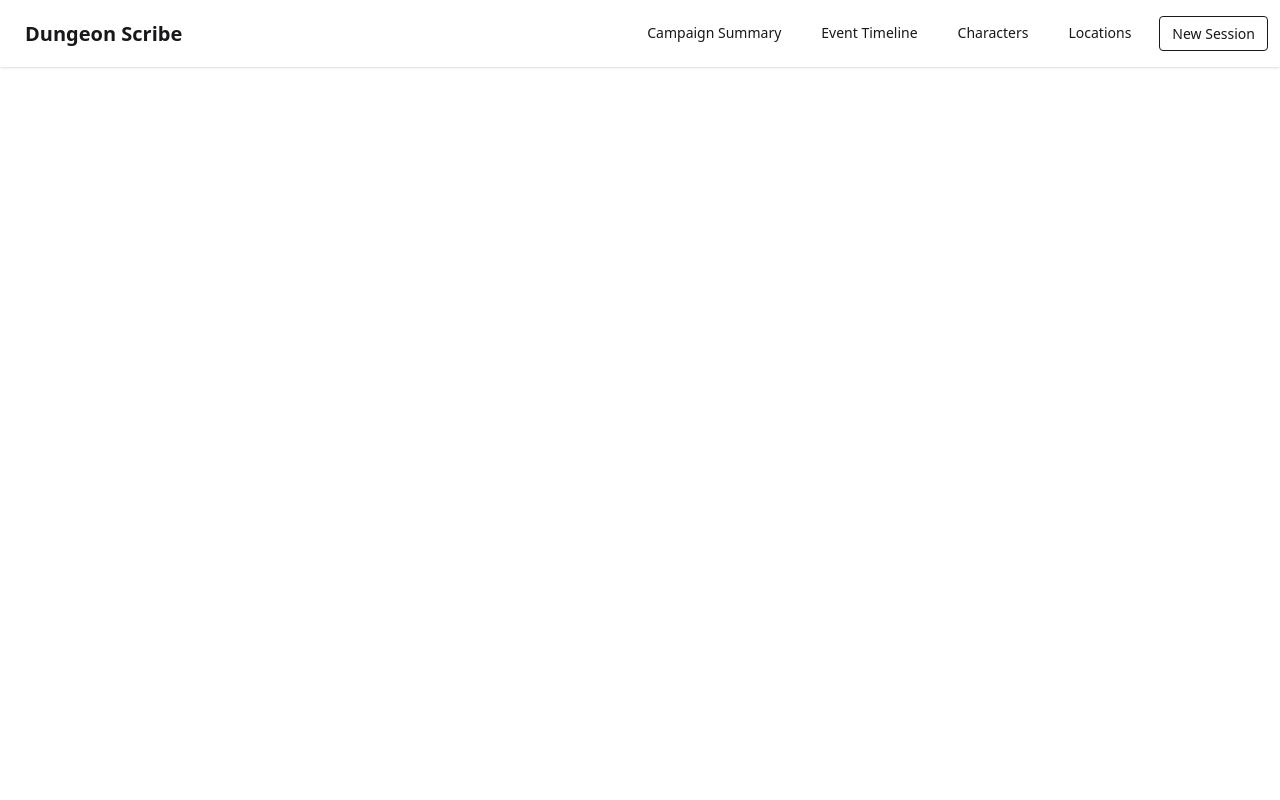
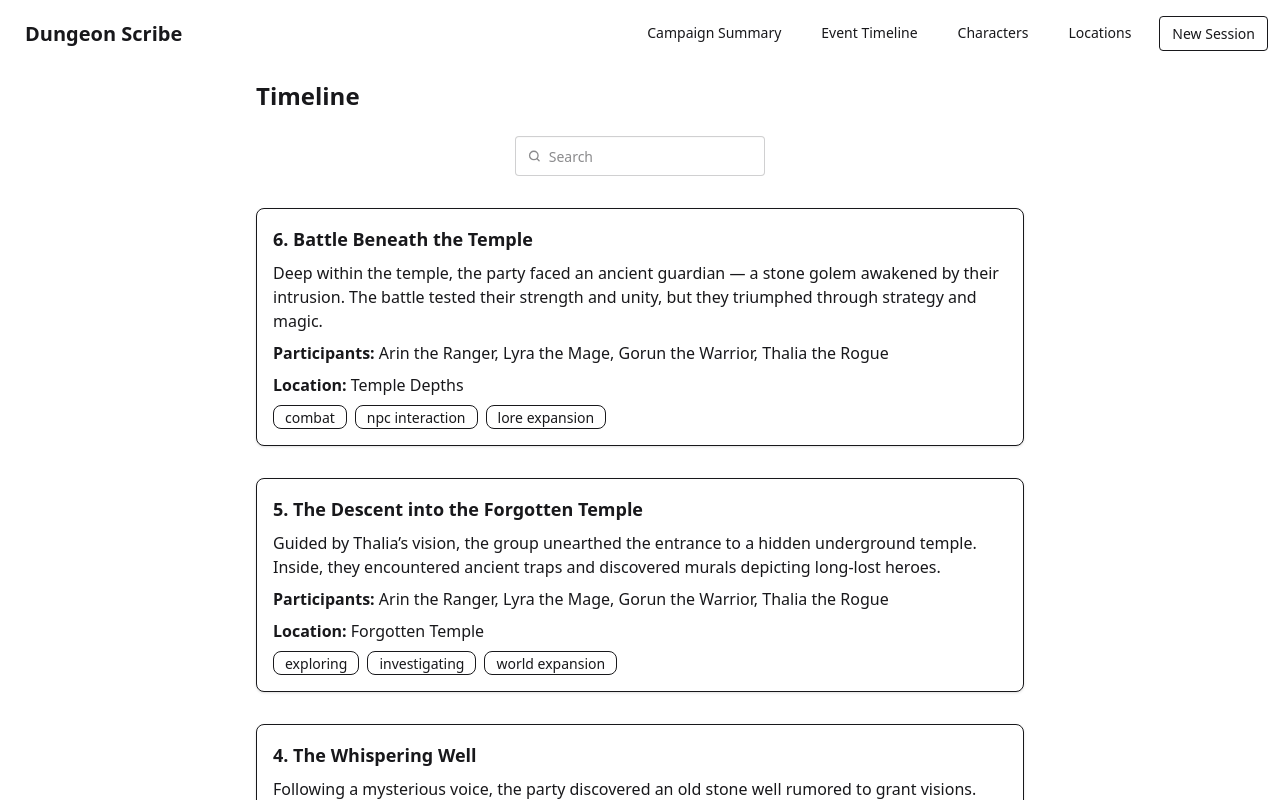
Before and after one commit to shavet-akiya/CriticalFail, a Next.js app in the folder ui/: page /timeline in a window 1280 px wide. Shown: the top 800 px of the page. Built offline with nearby package versions, Linux system fonts and the light colour scheme.

Commit message:
timelines page with static data and static search bar. nav bar was fixed to show above components

```diff
--- a/ui/app/timeline/page.tsx
+++ b/ui/app/timeline/page.tsx
@@ -1,18 +1,50 @@
+// "use client";
+// import { useState } from "react";
+// import EventCard from "@/components/eventCard";
+// import FilterDrawer from "@/components/filterDrawer";
+
+// export default function Timeline() {
+//     const [characterFilter, setCharacterFilter] = useState<
+//         "all" | "players" | "npc"
+//     >("all");
+//     const [tagFilter, setTagFilter] = useState<string[]>([]);
+//     const [themeFilter, setThemeFilter] = useState<string[]>([]);
+
+//     return (
+//         <div className="w-full">
+//             <div className="grid grid-cols-[250px_1fr] min-h-screen"></div>
+//         </div>
+//     );
+// }
+
+
+
 "use client";
-import { useState } from "react";
+
 import EventCard from "@/components/eventCard";
-import FilterDrawer from "@/components/filterDrawer";
+import eventsData from "@/types/events.json"; // adjust path if needed
+import type { Event, CampaignTags } from "@/types/types";
+import SearchBar from "@/components/SearchBar"
 
 export default function Timeline() {
-    const [characterFilter, setCharacterFilter] = useState<
-        "all" | "players" | "npc"
-    >("all");
-    const [tagFilter, setTagFilter] = useState<string[]>([]);
-    const [themeFilter, setThemeFilter] = useState<string[]>([]);
+    const events: Event[] = eventsData.events
+        .map((e) => ({
+            ...e,
+            event_tags: e.event_tags as CampaignTags[],
+        }))
+        .sort((a, b) => b.timeline_order - a.timeline_order);
 
     return (
-        <div className="w-full">
-            <div className="grid grid-cols-[250px_1fr] min-h-screen"></div>
+        <div className="w-full flex flex-col items-center p-4">
+            <h1 className="text-2xl font-bold mb-6 w-full max-w-3xl">
+                Timeline
+            </h1>
+            <SearchBar />
+            <div className="flex flex-col gap-4 w-full max-w-3xl">
+                {events.map((event) => (
+                    <EventCard key={event.event_id} event={event} />
+                ))}
+            </div>
         </div>
     );
 }
--- /dev/null
+++ b/ui/components/SearchBar.jsx
@@ -0,0 +1,30 @@
+export default function SearchBar() {
+    return (
+        <div className="sticky top-[4.5rem] z-40 pb-4 mb-4">
+            <label className="input flex items-center gap-2">
+                <svg
+                    className="h-[1em] opacity-50"
+                    xmlns="http://www.w3.org/2000/svg"
+                    viewBox="0 0 24 24"
+                >
+                    <g
+                        strokeLinejoin="round"
+                        strokeLinecap="round"
+                        strokeWidth="2.5"
+                        fill="none"
+                        stroke="currentColor"
+                    >
+                        <circle cx="11" cy="11" r="8"></circle>
+                        <path d="m21 21-4.3-4.3"></path>
+                    </g>
+                </svg>
+                <input
+                    type="search"
+                    required
+                    placeholder="Search"
+                    className="w-full bg-transparent outline-none"
+                />
+            </label>
+        </div>
+    );
+}
--- a/ui/components/eventCard.tsx
+++ b/ui/components/eventCard.tsx
@@ -8,56 +8,81 @@ type EventCardProps = {
 };
 
 export default function EventCard({ event }: EventCardProps) {
-    const [characters, setCharacters] = useState<Character[]>([]);
-    const [error, setError] = useState<string | null>(null);
+    // const [characters, setCharacters] = useState<Character[]>([]);
+    // const [error, setError] = useState<string | null>(null);
 
     // fetch characters from your DB API
-    useEffect(() => {
-        fetch("/api/characters", { cache: "no-store" })
-            .then((res) => {
-                if (!res.ok)
-                    throw new Error(
-                        `Failed to fetch characters: ${res.status}`
-                    );
-                return res.json();
-            })
-            .then((data) => setCharacters(data.characters ?? []))
-            .catch((e) => setError(e instanceof Error ? e.message : String(e)));
-    }, []);
+    // useEffect(() => {
+    //     fetch("/api/characters", { cache: "no-store" })
+    //         .then((res) => {
+    //             if (!res.ok)
+    //                 throw new Error(
+    //                     `Failed to fetch characters: ${res.status}`
+    //                 );
+    //             return res.json();
+    //         })
+    //         .then((data) => setCharacters(data.characters ?? []))
+    //         .catch((e) => setError(e instanceof Error ? e.message : String(e)));
+    // }, []);
 
-    // resolve character IDs to names
-    const eventCharacters: Character[] = event.characterIds
-        .map((id) => characters.find((c) => c.characterId === id))
-        .filter((c): c is Character => c !== undefined);
+    // // resolve character IDs to names if characterIds exist, otherwise use participants directly
+    // const eventCharacters: Character[] = event.characterIds
+    //     ? event.characterIds
+    //           .map((id) => characters.find((c) => c.characterId === id))
+    //           .filter((c): c is Character => c !== undefined)
+    //     : event.participants.map((name) => ({ characterId: name, name } as Character));
+
+    // return (
+    //     <div className="card bg-base-100 border shadow-sm mb-4">
+    //         <div className="card-body">
+    //             <h2 className="card-title">{event.event_summary}</h2>
+
+    //             {/* Characters */}
+    //             <div className="mt-2">
+    //                 <strong>Characters:</strong>{" "}
+    //                 {eventCharacters.length > 0
+    //                     ? eventCharacters.map((c) => c.name).join(", ")
+    //                     : "None"}
+    //             </div>
+
+    //             {/* Location */}
+    //             <div className="mt-2">
+    //                 <strong>Location:</strong> {event.location}
+    //             </div>
+
+    //             {/* Tags */}
+    //             <div className="flex gap-2 mt-3 flex-wrap">
+    //                 {event.event_tags.map((tag, i) => (
+    //                     <span key={i} className="badge badge-outline">
+    //                         {tag}
+    //                     </span>
+    //                 ))}
+    //             </div>
+
+    //             {error && <div className="text-error mt-2">{error}</div>}
+    //         </div>
+    //     </div>
+    // );
+
     return (
-        <div className="card bg-base-100 border shadow-sm mb-4">
-            <div className="card-body">
-                <h2 className="card-title">{event.eventSummary}</h2>
-
-                {/* Characters */}
-                <div className="mt-2">
-                    <strong>Characters:</strong>{" "}
-                    {eventCharacters.length > 0
-                        ? eventCharacters.map((c) => c.name).join(", ")
-                        : "None"}
-                </div>
-
-                {/* Locations */}
-                <div className="mt-2">
-                    <strong>Locations:</strong> {event.locationIds.join(", ")}
-                </div>
-
-                {/* Tags */}
-                <div className="flex gap-2 mt-3 flex-wrap">
-                    {event.eventTags.map((tag, i) => (
-                        <span key={i} className="badge badge-outline">
-                            {tag}
-                        </span>
-                    ))}
-                </div>
-
-                {error && <div className="text-error mt-2">{error}</div>}
+        <div className="card bg-base-100 border shadow-sm mb-4 p-4">
+            <h2 className="font-bold text-lg">{event.timeline_order}. {event.event}</h2>
+            <p className="mt-2">{event.event_summary}</p>
+            <p className="mt-2">
+                <strong>Participants:</strong> {event.participants.join(", ")}
+            </p>
+            <p className="mt-2">
+                <strong>Location:</strong> {event.location}
+            </p>
+            <div className="flex gap-2 mt-2 flex-wrap">
+                {event.event_tags.map((tag, i) => (
+                    <span key={i} className="badge badge-outline">
+                        {tag}
+                    </span>
+                ))}
             </div>
         </div>
     );
+
+
 }
--- a/ui/components/navbar.tsx
+++ b/ui/components/navbar.tsx
@@ -7,7 +7,7 @@ function NavBar() {
   const { isRecording, isPaused } = useRecording();
 
   return (
-    <div className="fixed navbar bg-base-100 shadow-sm">
+    <div className="fixed top-0 left-0 right-0 z-50 navbar bg-base-100">
       <div className="flex-1">
         <Link href="/" className="btn btn-ghost text-xl">
           Dungeon Scribe
--- /dev/null
+++ b/ui/types/events.json
@@ -0,0 +1,108 @@
+{
+    "events": [
+        {
+            "event_id": "d9b1c3e5-8c1a-4f5e-a3f0-7b2d1f0c1234",
+            "event": "Ambush at Green Hollow",
+            "event_summary": "The adventurers entered the village of Green Hollow and were ambushed by a band of goblins near the central marketplace. They managed to drive the goblins off after a short skirmish.",
+            "participants": [
+                "Arin the Ranger",
+                "Lyra the Mage",
+                "Gorun the Warrior",
+                "Thalia the Rogue"
+            ],
+            "location": "Green Hollow Village",
+            "timeline_order": 1,
+            "event_tags": [
+                "combat",
+                "exploring",
+                "npc interaction"
+            ]
+        },
+        {
+            "event_id": "a7e6b2f0-3c5b-49c9-b6a2-9e1f1b2d5678",
+            "event": "Investigating the Ancient Ruins",
+            "event_summary": "The party discovered an old, partially collapsed ruin on the outskirts of the forest. They searched the site for hidden clues about a lost civilization.",
+            "participants": [
+                "Arin the Ranger",
+                "Lyra the Mage",
+                "Gorun the Warrior"
+            ],
+            "location": "Forest Edge Ruins",
+            "timeline_order": 2,
+            "event_tags": [
+                "investigating",
+                "exploring",
+                "lore expansion"
+            ]
+        },
+        {
+            "event_id": "b8c4f9d2-4e71-41d2-9ad1-15e76e0b98a3",
+            "event": "Campfire Reflections",
+            "event_summary": "After a long day exploring the ruins, the adventurers rested by a campfire. Lyra shared her theory about the lost civilization’s downfall, sparking a debate among the group.",
+            "participants": [
+                "Lyra the Mage",
+                "Arin the Ranger",
+                "Thalia the Rogue"
+            ],
+            "location": "Forest Campsite",
+            "timeline_order": 3,
+            "event_tags": [
+                "resting",
+                "player-to-player interaction",
+                "character expansion"
+            ]
+        },
+        {
+            "event_id": "e6a32c13-3a89-4b4c-b7c7-d9a1c2f5a6b4",
+            "event": "The Whispering Well",
+            "event_summary": "Following a mysterious voice, the party discovered an old stone well rumored to grant visions. Thalia peered inside and witnessed fleeting images of a buried temple beneath the valley.",
+            "participants": [
+                "Thalia the Rogue",
+                "Lyra the Mage"
+            ],
+            "location": "Whispering Valley",
+            "timeline_order": 4,
+            "event_tags": [
+                "investigating",
+                "npc interaction",
+                "lore expansion"
+            ]
+        },
+        {
+            "event_id": "f1c5d3a9-823a-4b6e-84cb-21b5e7ad98f1",
+            "event": "The Descent into the Forgotten Temple",
+            "event_summary": "Guided by Thalia’s vision, the group unearthed the entrance to a hidden underground temple. Inside, they encountered ancient traps and discovered murals depicting long-lost heroes.",
+            "participants": [
+                "Arin the Ranger",
+                "Lyra the Mage",
+                "Gorun the Warrior",
+                "Thalia the Rogue"
+            ],
+            "location": "Forgotten Temple",
+            "timeline_order": 5,
+            "event_tags": [
+                "exploring",
+                "investigating",
+                "world expansion"
+            ]
+        },
+        {
+            "event_id": "c2e5f8d9-1b6a-4f0a-9372-fb8d7d4a1239",
+            "event": "Battle Beneath the Temple",
+            "event_summary": "Deep within the temple, the party faced an ancient guardian — a stone golem awakened by their intrusion. The battle tested their strength and unity, but they triumphed through strategy and magic.",
+            "participants": [
+                "Arin the Ranger",
+                "Lyra the Mage",
+                "Gorun the Warrior",
+                "Thalia the Rogue"
+            ],
+            "location": "Temple Depths",
+            "timeline_order": 6,
+            "event_tags": [
+                "combat",
+                "npc interaction",
+                "lore expansion"
+            ]
+        }
+    ]
+}
--- a/ui/types/types.ts
+++ b/ui/types/types.ts
@@ -17,17 +17,28 @@ export type Character = {
   CHA: number;
 };
 
-export type Event = {
-  eventId: string; //UUID
-  sessionId: number; // session ID will be linked to Campaign via Session
-  eventSummary: string;
-  characterIds: string[];
-  locationIds: number[];
-  timelineOrder: number;
-  eventTags: string[]
-  // order in session timeline comes from ID or array position
-};
+// export type Event = {
+//   eventId: string; //UUID
+//   sessionId: number; // session ID will be linked to Campaign via Session
+//   eventSummary: string;
+//   characterIds: string[];
+//   locationIds: number[];
+//   timelineOrder: number;
+//   eventTags: string[]
+//   // order in session timeline comes from ID or array position
+// };
 
+export interface Event {
+  event_id: string; // UUID
+  // sessionId: number; // session ID will be linked to Campaign via Session
+  event: string;
+  event_summary: string;
+  participants: string[];
+  location: string;
+  timeline_order: number;
+  event_tags: CampaignTags[]; }
+
+export interface CampaignEvents { events: Event[]; }
 
 export type CharacterFilter = "all" | "players" | "npc" ;
 
```
